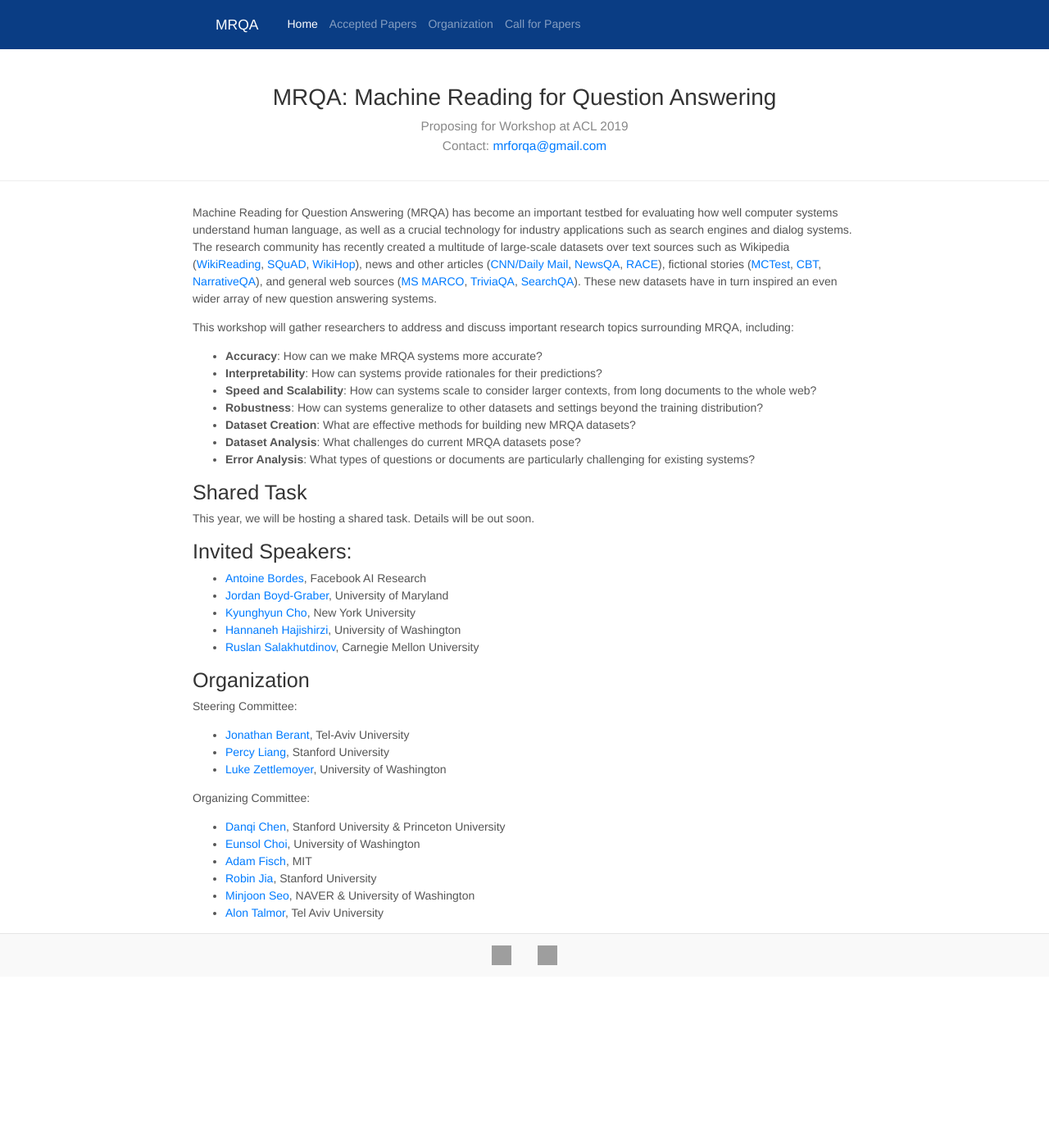
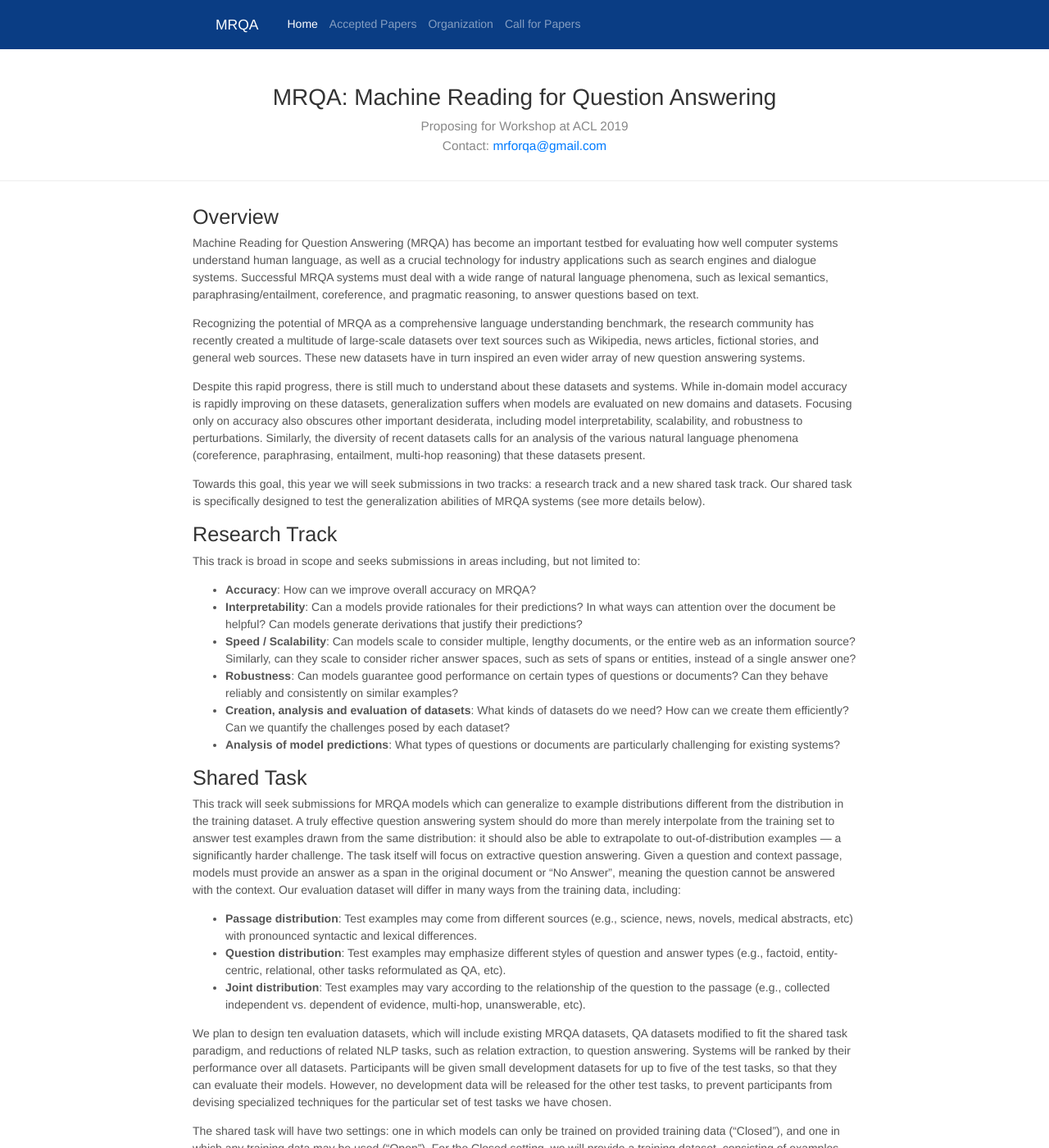
Before and after one commit to mrqa/mrqa.github.io, a Jekyll site: the page built from index.md, in a window 1280 px wide and 1400 px high. Shown: the whole window at 82% size. Built offline with Jekyll 4.4.1, drawn with Linux system fonts in a browser that asks for light colours; nearby versions of some CDN libraries; some of the changed text lies outside the part shown; grey boxes are pictures that could not be loaded.

Commit message:
Updated overview and added program committee

```diff
--- a/index.md
+++ b/index.md
@@ -3,38 +3,43 @@ layout: main
 title: Home
 order: 1
 ---
-Machine Reading for Question Answering (MRQA) has become an important testbed for
-evaluating how well computer systems understand human language,
-as well as a crucial technology for industry applications such as search engines and dialog systems.
-The research community has recently created a multitude of large-scale datasets
-over text sources such as
-Wikipedia ([WikiReading](http://www.aclweb.org/anthology/P16-1145),
-[SQuAD](https://aclweb.org/anthology/D16-1264),
-[WikiHop](https://arxiv.org/pdf/1710.06481.pdf)),
-news and other articles ([CNN/Daily Mail](https://arxiv.org/pdf/1506.03340.pdf),
-[NewsQA](https://arxiv.org/pdf/1611.09830.pdf),
-[RACE](http://aclweb.org/anthology/D17-1082)),
-fictional stories ([MCTest](http://aclweb.org/anthology/D/D13/D13-1020.pdf),
-[CBT](https://arxiv.org/pdf/1511.02301.pdf),
-[NarrativeQA](https://arxiv.org/pdf/1712.07040.pdf)),
-and general web sources ([MS MARCO](https://arxiv.org/pdf/1611.09268.pdf),
-[TriviaQA](http://www.aclweb.org/anthology/P17-1147),
-[SearchQA](https://arxiv.org/pdf/1704.05179.pdf)).
-These new datasets have in turn inspired an even wider array of new question answering systems.
 
-This workshop will gather researchers to address and discuss important research topics
-surrounding MRQA, including:
-- **Accuracy**: How can we make MRQA systems more accurate?
-- **Interpretability**: How can systems provide rationales for their predictions?
-- **Speed and Scalability**: How can systems scale to consider larger contexts, from long documents to the whole web?
-- **Robustness**: How can systems generalize to other datasets and settings beyond the training distribution?
-- **Dataset Creation**: What are effective methods for building new MRQA datasets?
-- **Dataset Analysis**: What challenges do current MRQA datasets pose?
-- **Error Analysis**: What types of questions or documents are particularly challenging for existing systems?
+## Overview
+
+Machine Reading for Question Answering (MRQA) has become an important testbed for evaluating how well computer systems understand human language, as well as a crucial technology for industry applications such as search engines and dialogue systems. Successful MRQA systems must deal with a wide range of natural language phenomena, such as lexical semantics, paraphrasing/entailment, coreference, and pragmatic reasoning, to answer questions based on text.
+
+Recognizing the potential of MRQA as a comprehensive language understanding benchmark, the research community has recently created a multitude of large-scale datasets over text sources such as Wikipedia, news articles, fictional stories, and general web sources. These new datasets have in turn inspired an even wider array of new question answering systems.
+
+Despite this rapid progress, there is still much to understand about these datasets and systems. While in-domain model accuracy is rapidly improving on these datasets, generalization suffers when models are evaluated on new domains and datasets. Focusing only on accuracy also obscures other important desiderata, including model interpretability, scalability, and robustness to perturbations. Similarly, the diversity of recent datasets calls for an analysis of the various natural language phenomena (coreference, paraphrasing, entailment, multi-hop reasoning) that these datasets present.
+
+Towards this goal, this year we will seek submissions in two tracks: a research track and a new shared task track. Our shared task is specifically designed to test the generalization abilities of MRQA systems (see more details below).
+
+
+## Research Track
+
+This track is broad in scope and seeks submissions in areas including, but not limited to:
+- **Accuracy**: How can we improve overall accuracy on MRQA?
+- **Interpretability**: Can a models provide rationales for their predictions? In what ways can attention over the document be helpful?  Can models generate derivations that justify their predictions?
+- **Speed / Scalability**: Can models scale to consider multiple, lengthy documents, or the entire web as an information source?  Similarly, can they scale to consider richer answer spaces, such as sets of spans or entities, instead of a single answer one?
+- **Robustness**: Can models guarantee good performance on certain types of questions or documents? Can they behave reliably and consistently on similar examples?
+- **Creation, analysis and evaluation of datasets**: What kinds of datasets do we need? How can we create them efficiently? Can we quantify the challenges posed by each dataset?
+- **Analysis of model predictions**: What types of questions or documents are particularly challenging for existing systems?
 
 
 ## Shared Task
-This year, we will be hosting a shared task. Details will be out soon.
+
+This track will seek submissions for MRQA models which can generalize to example distributions different from the distribution in the training dataset. A truly effective question answering system should do more than merely interpolate from the training set to answer test examples drawn from the same distribution: it should also be able to extrapolate to out-of-distribution examples — a significantly harder challenge.
+The task itself will focus on extractive question answering. Given a question and context passage, models must provide an answer as a span in the original document or “No Answer”, meaning the question cannot be answered with the context. Our evaluation dataset will differ in many ways from the training data, including:
+
+- **Passage distribution**: Test examples may come from different sources (e.g., science, news, novels, medical abstracts, etc) with pronounced syntactic and lexical differences.
+- **Question distribution**: Test examples may emphasize different styles of question and answer types (e.g., factoid, entity-centric, relational, other tasks reformulated as QA, etc).
+- **Joint distribution**: Test examples may vary according to the relationship of the question to the passage (e.g., collected independent vs. dependent of evidence, multi-hop, unanswerable, etc).
+
+We plan to design ten evaluation datasets, which will include existing MRQA datasets, QA datasets modified to fit the shared task paradigm, and reductions of related NLP tasks, such as relation extraction, to question answering. Systems will be ranked by their performance over all datasets. Participants will be given small development datasets for up to five of the test tasks, so that they can evaluate their models. However, no development data will be released for the other test tasks, to prevent participants from devising specialized techniques for the particular set of test tasks we have chosen.
+
+The shared task will have two settings: one in which models can only be trained on provided training data (“Closed”), and one in which any training data may be used (“Open”). For the Closed setting, we will provide a training dataset, consisting of examples pooled from several public datasets. Participants are expected to only use this data for training models. For both settings, participants are allowed and encouraged to use off-the-shelf tools for linguistic annotations (e.g. POS taggers, syntactic parsers), as well as any publicly available unlabeled data and models derived from these (e.g. word vectors, pre-trained language models).
+
+Participants in the shared task will be expected to submit a pre-trained model, which we will run on our hidden test data, as well as a paper describing their system. With this shared task, we hope to guide efforts towards learning robust models and architectures.
 
 
 ## Invited Speakers:
```
Also changed, not shown: organization.md (+34 -0 lines).
